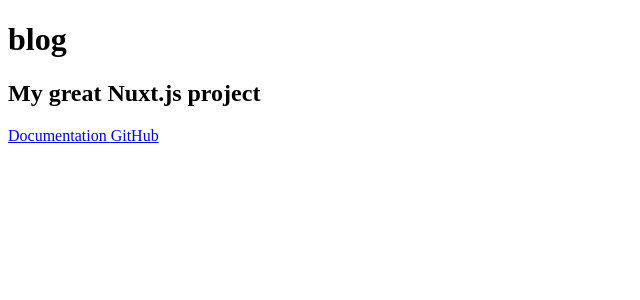
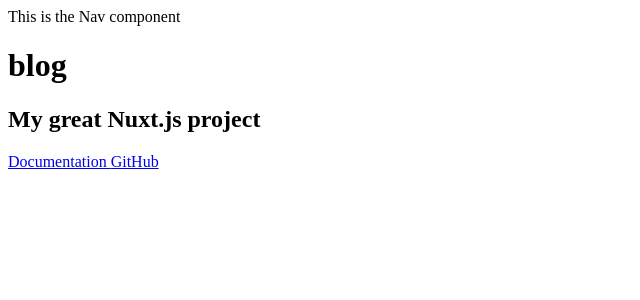
Before and after one commit to naomi-sharif/blog, a Nuxt app: page / in a window 1280 px wide. Shown: the top 300 px of the page, without its empty margins (0-640 px from the left). Built offline with nearby package versions, Linux system fonts and the light colour scheme.

Commit message:
Added nav skeleton

```diff
--- /dev/null
+++ b/components/Nav.vue
@@ -0,0 +1,3 @@
+<template>
+  <div>This is the Nav component</div>
+</template>
--- a/layouts/default.vue
+++ b/layouts/default.vue
@@ -1,7 +1,16 @@
 <template>
   <div>
+    <AppNav />
     <nuxt />
   </div>
 </template>
 
+<script>
+import AppNav from '~/components/Nav.vue'
+
+export default {
+  components: { AppNav }
+}
+</script>
+
 <style lang="scss"></style>
```
